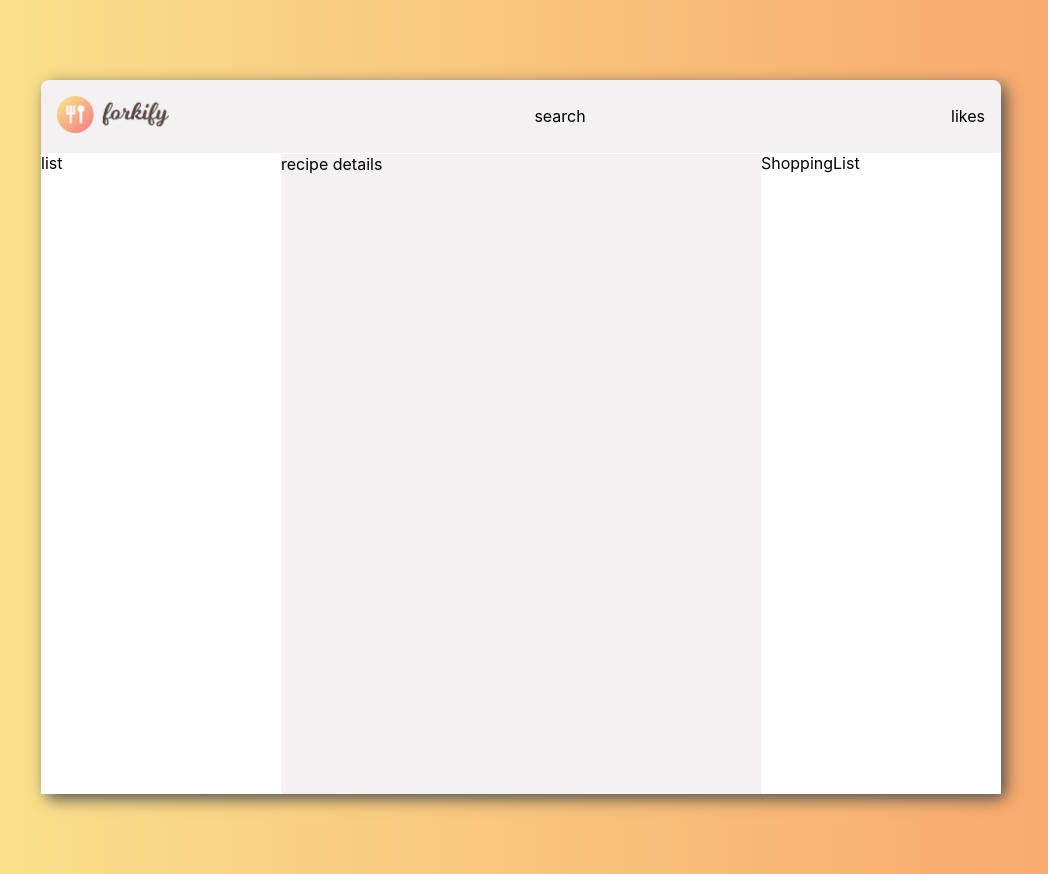
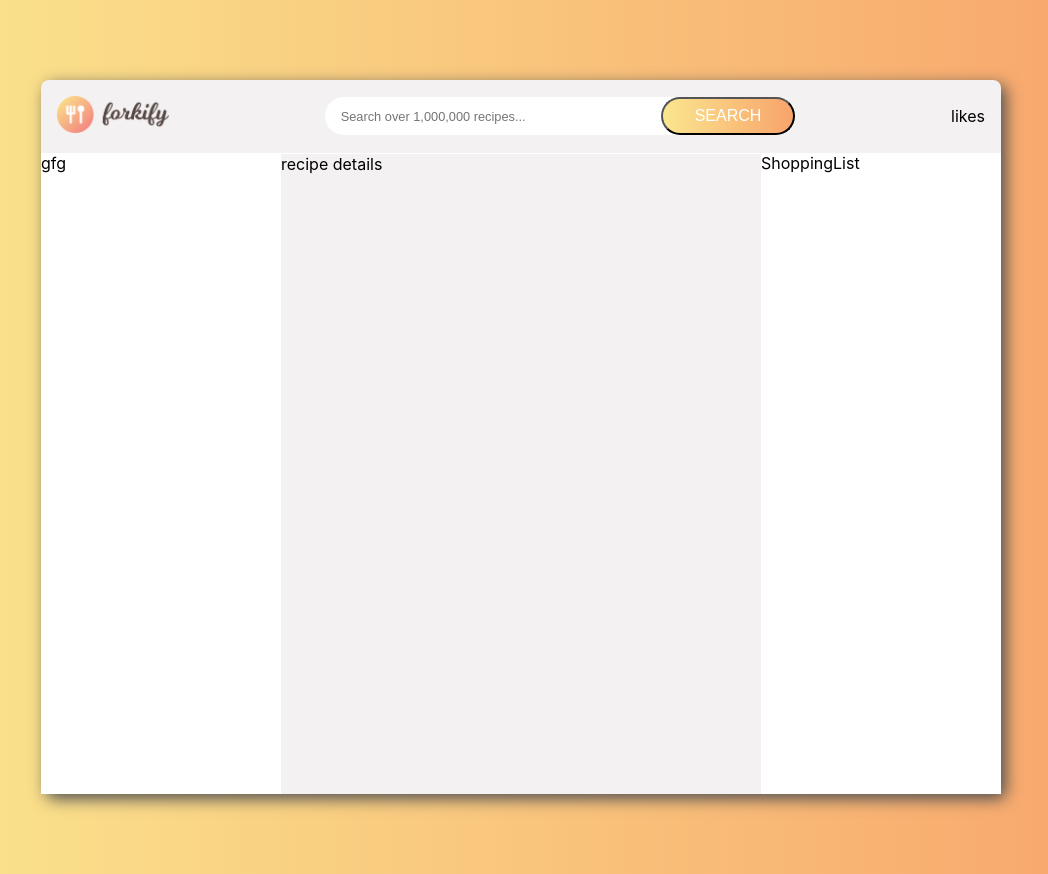
Before and after one commit to ashrofdev/forkify-in-react, a React (Create React App) app: page / in a window 1280 px wide. Shown: the whole page, without its empty margins (119-1167 px from the left). Built offline with nearby package versions, Linux system fonts and the light colour scheme.

Commit message:
pulling recipe api

```diff
--- a/src/App.js
+++ b/src/App.js
@@ -1,4 +1,4 @@
-import React from 'react';
+import React, {Component} from 'react';
 import './App.css';
 import Header from './components/Header/Header';
 import RecipeList from './components/recipe list/RecipeList';
@@ -6,17 +6,38 @@ import RecipeDetails from './components/recipe-details/RecipeDetails';
 import ShoppingList from './components/shopping-list/ShoppingList';
 
 
-function App() {
+class App extends Component {
+  constructor(props){
+    super(props)
+    this.state = {
+      recipes: []
+    }
+  }
+  onSearch = () => {
+    const key = 'd5bb331a6b84d053e3b6e2e8c1cec561'
+    console.log('loading...')
+    const search = document.querySelector('input').value
+    fetch(`https://www.food2fork.com/api/search?key=${key}&q=${search}`)
+    .then((response)=>{
+        return response.json()
+    }).then((data)=>{
+      this.setState({recipes: data.recipes})
+        console.log(this.state.recipes)
+        console.log('done')
+    })
+  }
+  render(){
     return (
       <div className="App">
         <div className="container">
-        <Header/>
-        <RecipeList/>
+          <Header search={this.onSearch}/>
+          <RecipeList recipes={this.state.recipes}/>
           <RecipeDetails/>
           <ShoppingList/>
         </div>
       </div>
     );
   }
+}
 
 export default App;
--- a/src/components/Header/Header.js
+++ b/src/components/Header/Header.js
@@ -1,14 +1,15 @@
 import React from 'react'
 import './head.css'
+import Search from '../search/Search';
 
-const Header = () => {
+const Header = ({search}) => {
     return (
         <div className="header">
             <div className="logo">
                 <img src={require('./logo.png')}/>
             </div>
             <div className="search-box">
-                search
+                <Search search={search}/>
             </div>
             <div className="likes">
                 likes
--- /dev/null
+++ b/src/components/recipe list/Recipe.js
@@ -0,0 +1,13 @@
+import React from 'react'
+
+
+const Recipe = ({key, name, image, author}) => {
+    return (
+        <div className="recipe">
+            <img src={require(image)} />
+            <div className='name'>{name}</div>
+            <div className="author">{author}</div>
+        </div>
+    )
+}
+export default Recipe
--- a/src/components/recipe list/RecipeList.js
+++ b/src/components/recipe list/RecipeList.js
@@ -1,9 +1,21 @@
 import React from 'react'
 import './list.css'
+import Recipe from './Recipe';
 
-const RecipeList = () => {
+
+const RecipeList = ({recipes}) => {
+    const recipe = recipes.map((e,i)=> {
+        return (
+            <Recipe key={recipes[i].recipe_id} name={recipes[i].title}
+                image={recipes[i].image_url} author={recipes[i].publisher}
+            />
+        )
+    });
     return (
-        <div className="list">list</div>
+
+        <div className="list">
+            {recipe}gfg
+        </div>
     )
 }
 export default RecipeList
--- a/src/components/search/Search.js
+++ b/src/components/search/Search.js
@@ -0,0 +1,18 @@
+import React, {Component} from 'react'
+import './search.css'
+
+class Search extends Component {
+    constructor(props){
+        super(props)
+    }
+
+    render (){
+        return (
+            <div className="search">
+                <input placeholder="Search over 1,000,000 recipes..."/>
+                <button onClick={this.props.search}>SEARCH</button>
+            </div>
+        )
+    }
+}
+export default Search
--- a/src/components/search/search.css
+++ b/src/components/search/search.css
@@ -0,0 +1,22 @@
+.search {
+    display: flex;
+}
+.search input {
+    border-radius: 10rem;
+    width: 25rem;
+    border: none;
+    font-size: .8rem;
+    outline: none;
+    height: 2.4rem;
+    padding: 0 1rem;
+}
+.search button {
+    height: 2.4rem;
+    padding: 0 2rem;
+    border-radius: 10rem;
+    background-image: linear-gradient(to right, var(--cpl), var(--cp));
+    color: white;
+    margin-left: -6rem;
+    outline: none;
+    font-size: 1rem;
+}
```
Lines whose indentation alone changed are shown as unchanged.
